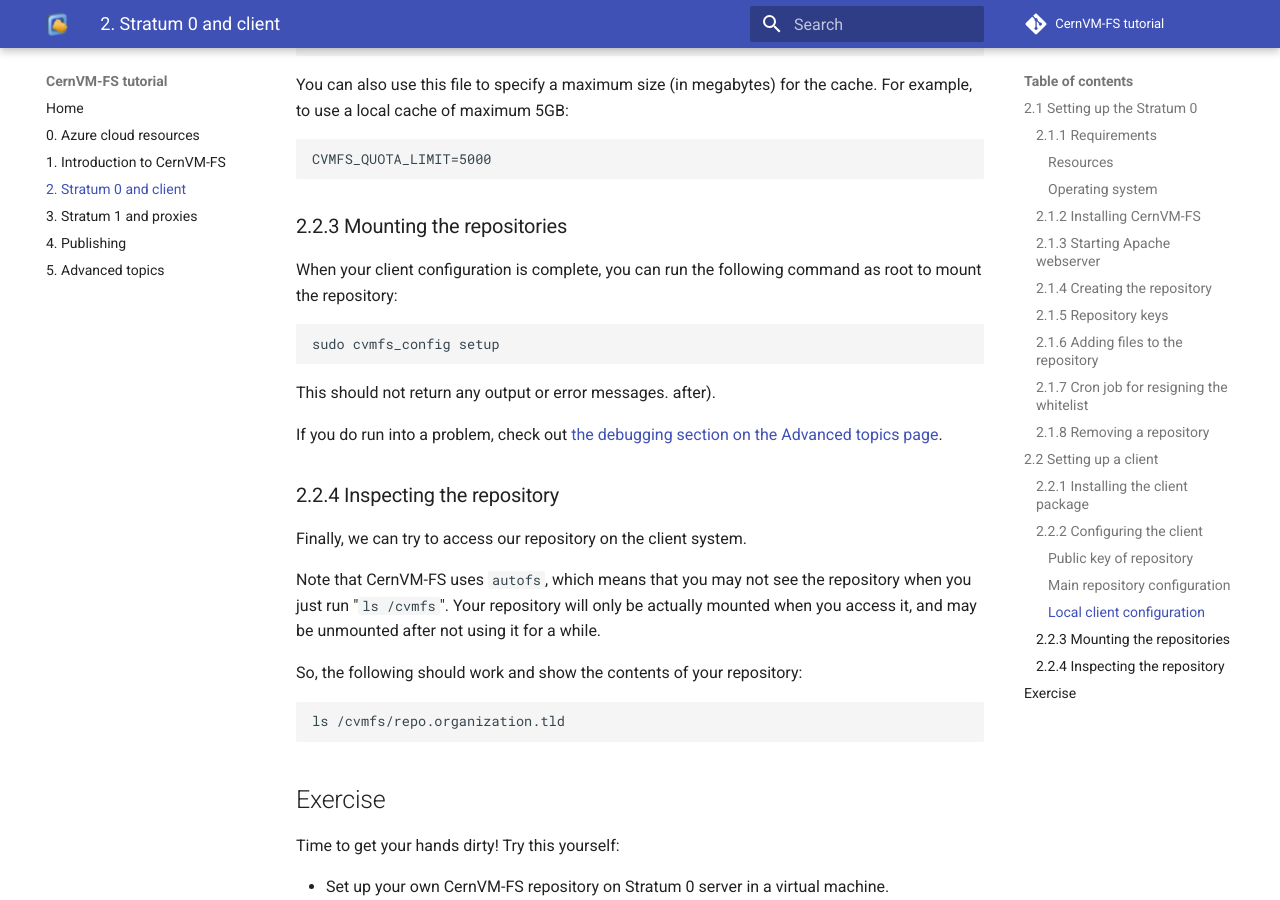
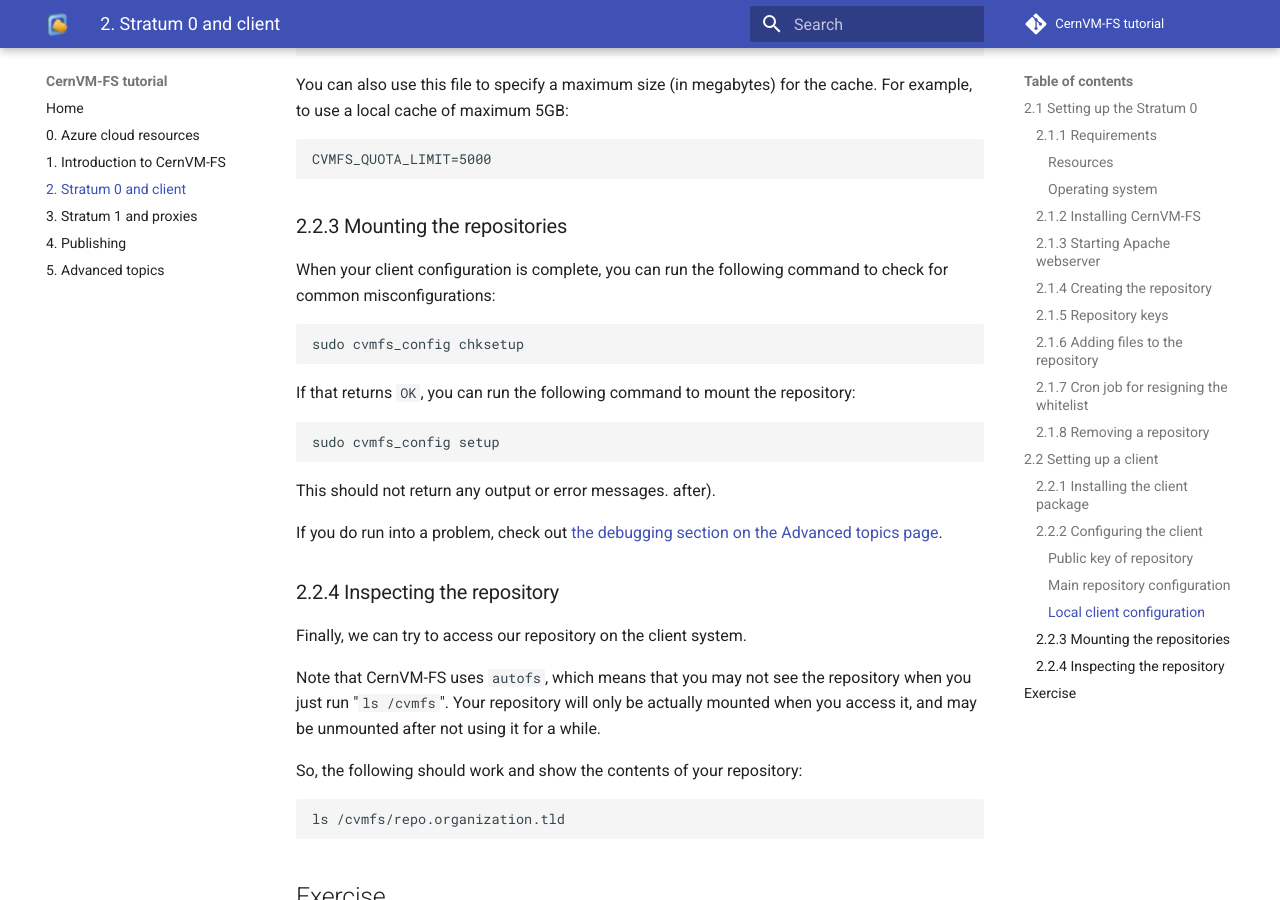
Before and after one commit to cvmfs-contrib/cvmfs-tutorial-2021, an MkDocs documentation site: the page built from docs/02_stratum0_client.md, in a window 1280 px wide and 900 px high, scrolled down 6579 px. Built offline with MkDocs 1.6.1 and Material for MkDocs 9.7.7, drawn with Linux system fonts in a browser that asks for light colours; comment, search, counter and statistics services are not loaded.

Commit message:
add chksetup to client config part

````diff
--- a/docs/02_stratum0_client.md
+++ b/docs/02_stratum0_client.md
@@ -271,7 +271,12 @@
 
 ### 2.2.3 Mounting the repositories
 
-When your client configuration is complete, you can run the following command as root to mount the repository:
+When your client configuration is complete, you can run the following command to check for common misconfigurations:
+```
+sudo cvmfs_config chksetup
+```
+
+If that returns `OK`, you can run the following command to mount the repository:
 
 ```
 sudo cvmfs_config setup
````
